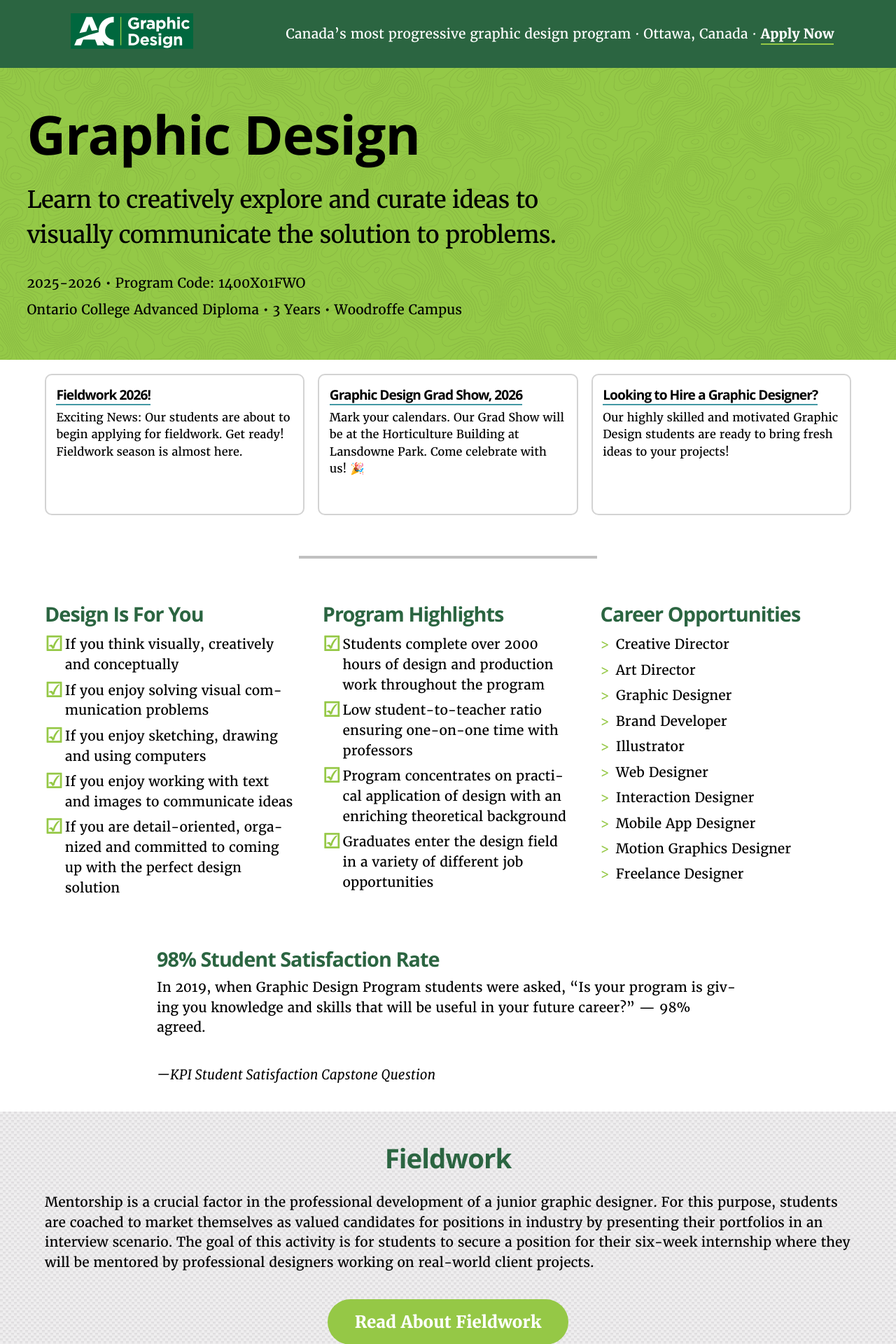
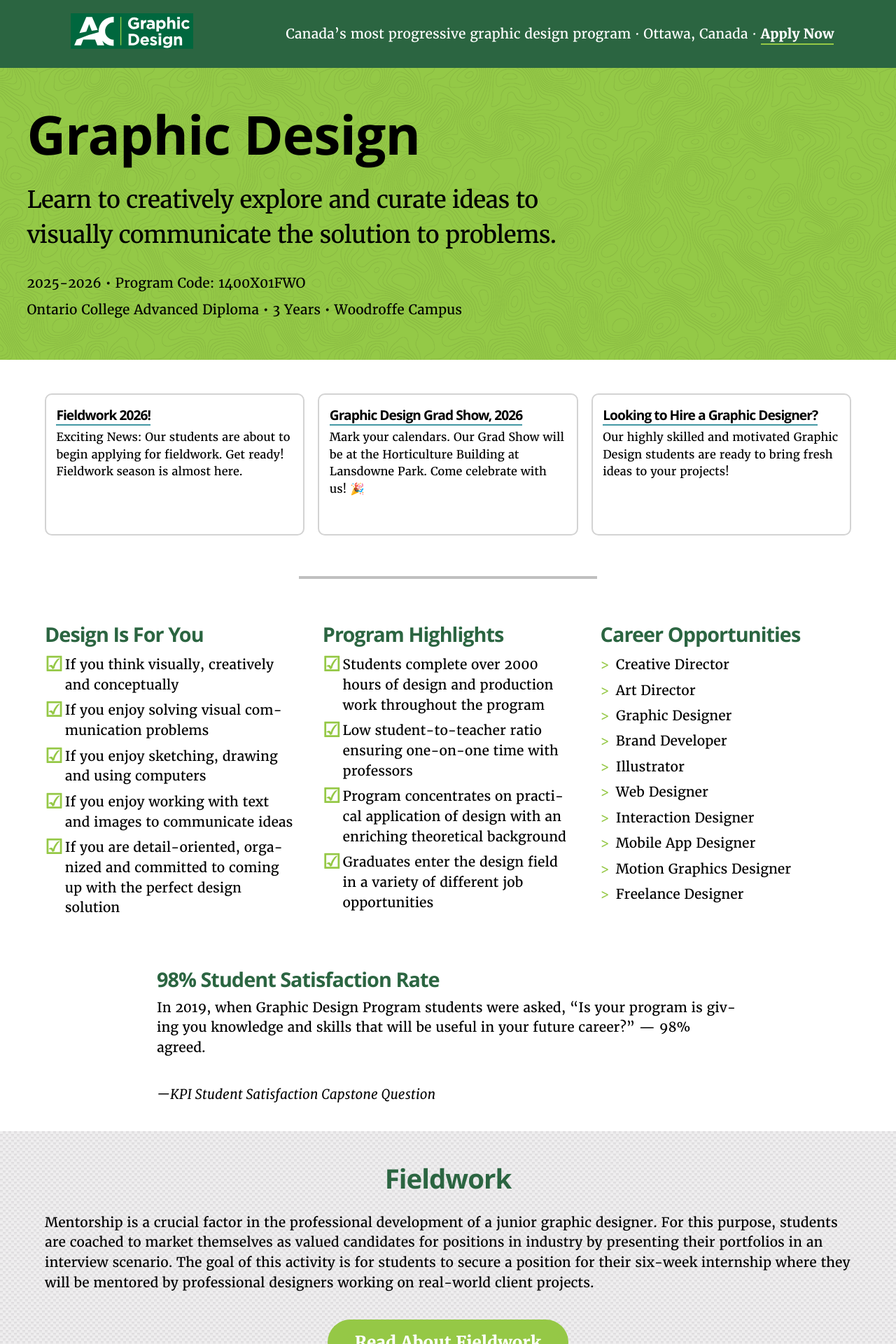
Before and after one commit to AlainParadis/ad, a Jekyll site: the page built from index.md, in a window 1280 px wide. Shown: the top 1920 px of the page at 70% size. Built offline with Jekyll 4.4.1, drawn with Linux system fonts in a browser that asks for light colours.

Commit message:
add bottom margin to banner area

```diff
--- a/css/layout.css
+++ b/css/layout.css
@@ -75,6 +75,8 @@ footer
 	flex-direction: column;
 	align-items: left;
 	padding: 0rem 1rem;
+	margin-bottom: 1.5rem;
+
 }
 
 .banner-content
```
